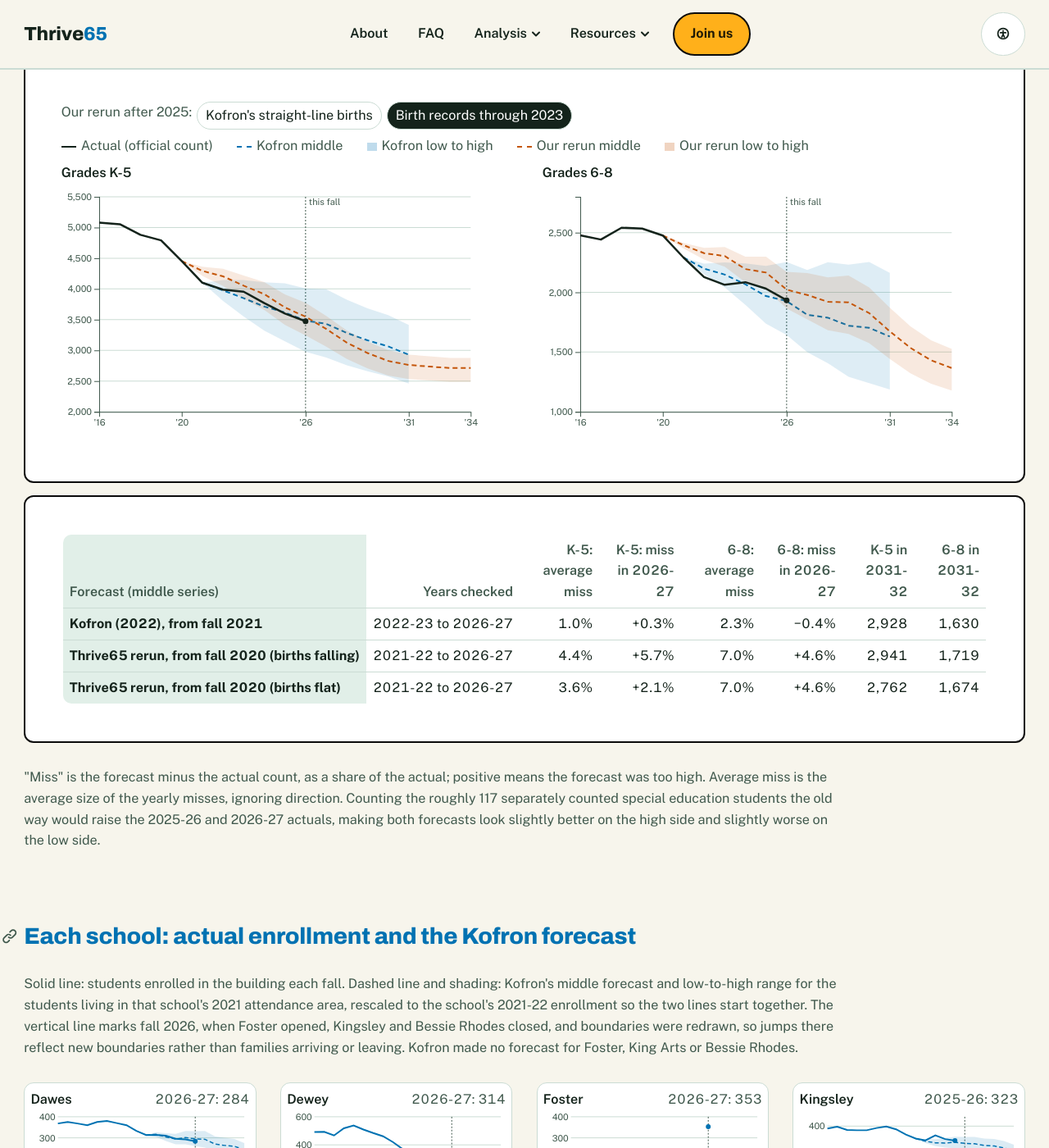
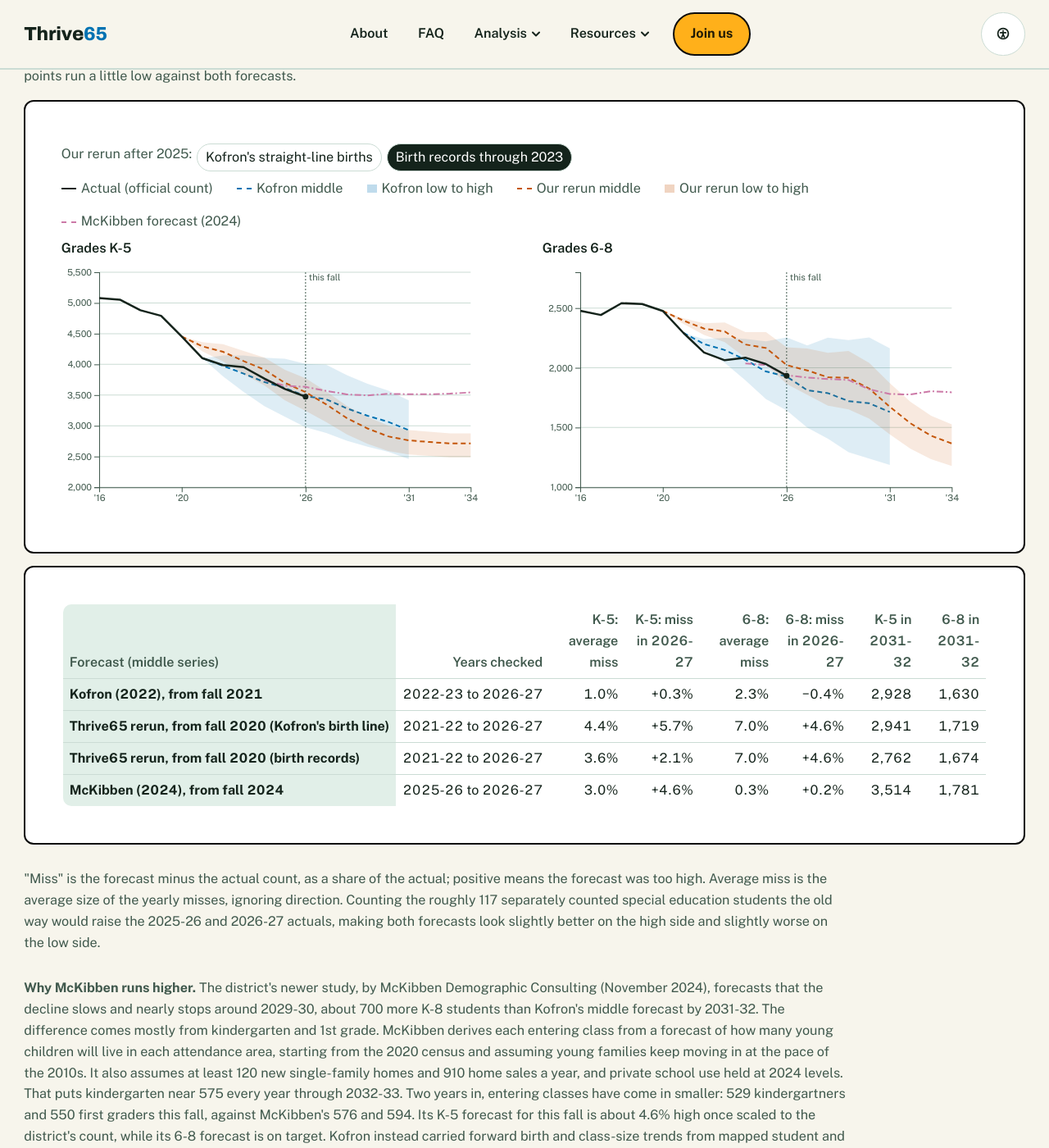
Before and after one commit to Thrive65/thrive65-site, a Jekyll site: the page built from analysis/enrollment.md, in a window 1280 px wide and 1400 px high, scrolled down 2692 px. Shown: the whole window at 82% size. Built offline with Jekyll 4.4.1, drawn with Linux system fonts in a browser that asks for light colours; part of the change alters nothing that is shown; some of the changed text lies outside the part shown.

Commit message:
Add McKibben (2024) forecast to enrollment forecast charts
Adds the district's November 2024 McKibben forecast, scaled to the
district's 2024-25 counts, to the K-8 trend and K-5/6-8 comparison charts
and accuracy table, with a note on why it runs higher than Kofron.

Co-Authored-By: Claude Opus 5.5 <noreply@anthropic.com>
Claude-Session: https://claude.ai/code/session_01SmpF7gL57aNoLck87onHpj

```diff
--- a/analysis/enrollment.md
+++ b/analysis/enrollment.md
@@ -21,7 +21,7 @@ wide: true
 </div>
 
 <h2 id="trend-vs-forecasts">District K-8 enrollment vs. the forecasts</h2>
-<p class="note">Kofron's four forecasts are rescaled to start from the district's official 2021-22 count, because his totals count every resident student, a slightly different group. The district's own projection is from its November 2025 memo.</p>
+<p class="note">Kofron's four forecasts are rescaled to start from the district's official 2021-22 count, because his totals count every resident student, a slightly different group. The district's own projection is from its November 2025 memo. The McKibben line is the district's newer demographic study (McKibben Demographic Consulting, November 2024), scaled to start from the district's 2024-25 count because McKibben also counts Park, Rice and separately counted special education students.</p>
 <div class="card">
   <div class="legend">
     <span><span class="sw" data-draw="lg-actual"></span>Actual</span>
@@ -29,6 +29,7 @@ wide: true
     <span><span class="box" data-draw="lg-band"></span>Kofron low to high</span>
     <span><span class="sw" style="border-top-style: dotted" data-draw="lg-snap"></span>Kofron "snapshot"</span>
     <span><span class="sw" data-draw="lg-d65"></span>District projection (2025)</span>
+    <span><span class="sw" style="border-top-style: dashed" data-draw="lg-mck"></span>McKibben forecast (2024)</span>
   </div>
   <div class="chart" id="trend" data-draw="trend"></div>
 </div>
@@ -51,6 +52,7 @@ wide: true
 </table>
 </div>
 <p class="note">"Miss" is the forecast minus the actual count, as a share of the actual; positive means the forecast was too high. Average miss is the average size of the yearly misses, ignoring direction. Counting the roughly 117 separately counted special education students the old way would raise the 2025-26 and 2026-27 actuals, making both forecasts look slightly better on the high side and slightly worse on the low side.</p>
+<p class="note" id="mckibben-note"><b>Why McKibben runs higher.</b> The district's newer study, by McKibben Demographic Consulting (November 2024), forecasts that the decline slows and nearly stops around 2029-30, about 700 more K-8 students than Kofron's middle forecast by 2031-32. The difference comes mostly from kindergarten and 1st grade. McKibben derives each entering class from a forecast of how many young children will live in each attendance area, starting from the 2020 census and assuming young families keep moving in at the pace of the 2010s. It also assumes at least 120 new single-family homes and 910 home sales a year, and private school use held at 2024 levels. That puts kindergarten near 575 every year through 2032-33. Two years in, entering classes have come in smaller: 529 kindergartners and 550 first graders this fall, against McKibben's 576 and 594. Its K-5 forecast for this fall is about 4.6% high once scaled to the district's count, while its 6-8 forecast is on target. Kofron instead carried forward birth and class-size trends from mapped student and birth addresses, with no separate assumption about families moving in.</p>
 
 <h2 id="each-school">Each school: actual enrollment and the Kofron forecast</h2>
 <p class="note">Solid line: students enrolled in the building each fall. Dashed line and shading: Kofron's middle forecast and low-to-high range for the students living in that school's 2021 attendance area, rescaled to the school's 2021-22 enrollment so the two lines start together. The vertical line marks fall 2026, when Foster opened, Kingsley and Bessie Rhodes closed, and boundaries were redrawn, so jumps there reflect new boundaries rather than families arriving or leaving. Kofron made no forecast for Foster, King Arts or Bessie Rhodes.</p>
@@ -149,6 +151,7 @@ wide: true
   <summary class="cluster"><span>Definitions, sources and cautions</span></summary>
   <ul>
     <li>Kofron is the ES65 Geodemographic Study by Charles Kofron (final revision March 3, 2022). It projected resident students by 2021 attendance area through 2031-32 in four series: high, middle, low, and a "snapshot" series assuming pandemic-era losses continued.</li>
+    <li>McKibben is the Evanston-Skokie School District 65 Demographic Study Report by McKibben Demographic Consulting LLC (November 18, 2024), summarized for the board in the district's Feb. 10, 2025 memo. Its enrollment forecast (Appendix D) counts Park, Rice and separately counted special education students, so this page scales it to the district's 2024-25 counts without those students (K-5 3,747, 6-8 2,036, from the November 2025 enrollment memo) and compares percentage change.</li>
     <li>Actual enrollment 2012-13 to 2025-26 comes from Thrive65's compilation of the District 65 Opening of Schools reports (K-8, excluding Park School and the Rice Education Center). Fall 2026 comes from the district's 2026-27 enrollment and demographics table including permissive transfers. Its K-8 total (5,408) is two more than the district's October 1 count (5,406).</li>
     <li>From 2025-26 the district counts some special education students (evaluation and services only, or placed outside the district) separately rather than at a school, about 120 K-8 students, and its later reports restate 2022-23 to 2024-25 the same way. That makes 2025-26 and later counts lower than earlier years on a like-for-like basis, by roughly 10 to 15 students per grade.</li>
     <li>School counts in fall 2026 reflect new boundaries: Foster opened and Kingsley and Bessie Rhodes closed. Changes at the redraw are mostly students reassigned, not families arriving or leaving.</li>
--- a/assets/data/enrollment/compare_bands.csv
+++ b/assets/data/enrollment/compare_bands.csv
@@ -1,24 +1,24 @@
-year,band_k5_actual,band_68_actual,kof_high_k5,kof_high_68,t65_high_falling_k5,t65_high_falling_68,t65_high_data_k5,t65_high_data_68,kof_mid_k5,kof_mid_68,t65_mid_falling_k5,t65_mid_falling_68,t65_mid_data_k5,t65_mid_data_68,kof_low_k5,kof_low_68,t65_low_falling_k5,t65_low_falling_68,t65_low_data_k5,t65_low_data_68,kof_snapshot_k5,kof_snapshot_68,t65_snapshot_falling_k5,t65_snapshot_falling_68,t65_snapshot_data_k5,t65_snapshot_data_68
-2012-13,4884,2143,,,,,,,,,,,,,,,,,,,,,,,,
-2013-14,4966,2150,,,,,,,,,,,,,,,,,,,,,,,,
-2014-15,4958,2258,,,,,,,,,,,,,,,,,,,,,,,,
-2015-16,4991,2380,,,,,,,,,,,,,,,,,,,,,,,,
-2016-17,5080,2478,,,,,,,,,,,,,,,,,,,,,,,,
-2017-18,5054,2442,,,,,,,,,,,,,,,,,,,,,,,,
-2018-19,4881,2541,,,,,,,,,,,,,,,,,,,,,,,,
-2019-20,4791,2534,,,,,,,,,,,,,,,,,,,,,,,,
-2020-21,4453,2476,,,4453,2476,4453,2476,,,4453,2476,4453,2476,,,4453,2476,4453,2476,,,4453,2476,4453,2476
-2021-22,4101,2292,4101,2292,4362,2414,4362,2414,4101,2292,4294,2395,4294,2395,4101,2292,4211,2368,4211,2368,4101,2292,4187,2363,4187,2363
-2022-23,3988,2128,4144,2241,4327,2373,4327,2373,3976,2199,4205,2328,4205,2328,3806,2152,4049,2275,4049,2275,3839,2151,3994,2275,3994,2275
-2023-24,3955,2063,4144,2251,4217,2380,4217,2380,3849,2149,4054,2304,4054,2304,3551,2041,3842,2214,3842,2214,3585,2057,3762,2216,3762,2216
-2024-25,3769,2085,4109,2242,4111,2299,4111,2299,3713,2068,3915,2195,3915,2195,3319,1896,3657,2085,3657,2085,3374,1921,3557,2090,3557,2090
-2025-26,3599,2031,4093,2222,3958,2299,3910,2299,3616,1969,3746,2166,3699,2166,3148,1737,3459,2026,3414,2026,3218,1781,3350,2014,3306,2014
-2026-27,3474,1934,4009,2255,3901,2172,3774,2172,3484,1927,3671,2023,3548,2023,2978,1643,3360,1865,3244,1865,3058,1680,3243,1841,3129,1841
-2027-28,,,3995,2187,3744,2162,3562,2162,3432,1812,3524,1978,3348,1978,2882,1499,3226,1773,3061,1773,2963,1552,3113,1728,2953,1728
-2028-29,,,3825,2252,3561,2126,3324,2126,3284,1788,3352,1921,3126,1921,2758,1407,3069,1683,2859,1683,2836,1464,2962,1626,2759,1626
-2029-30,,,3684,2232,3409,2141,3143,2141,3164,1721,3209,1916,2957,1916,2659,1293,2938,1652,2707,1652,2733,1360,2835,1585,2612,1585
-2030-31,,,3574,2255,3271,2041,3002,2041,3065,1703,3078,1826,2828,1826,2576,1240,2818,1575,2591,1575,2655,1302,2719,1511,2501,1511
-2031-32,,,3413,2163,3126,1921,2931,1871,2928,1630,2941,1719,2762,1674,2461,1187,2692,1483,2532,1443,2526,1257,2597,1422,2444,1384
-2032-33,,,,,2967,1847,2903,1715,,,2791,1653,2736,1535,,,2554,1425,2508,1323,,,2465,1367,2422,1269
-2033-34,,,,,2808,1787,2877,1599,,,2642,1599,2712,1431,,,2417,1379,2487,1234,,,2332,1323,2402,1183
-2034-35,,,,,2649,1719,2877,1527,,,2492,1538,2712,1366,,,2280,1327,2487,1178,,,2200,1273,2402,1130
+year,band_k5_actual,band_68_actual,kof_high_k5,kof_high_68,t65_high_falling_k5,t65_high_falling_68,t65_high_data_k5,t65_high_data_68,kof_mid_k5,kof_mid_68,t65_mid_falling_k5,t65_mid_falling_68,t65_mid_data_k5,t65_mid_data_68,kof_low_k5,kof_low_68,t65_low_falling_k5,t65_low_falling_68,t65_low_data_k5,t65_low_data_68,kof_snapshot_k5,kof_snapshot_68,t65_snapshot_falling_k5,t65_snapshot_falling_68,t65_snapshot_data_k5,t65_snapshot_data_68,mck_k5,mck_68
+2012-13,4884,2143,,,,,,,,,,,,,,,,,,,,,,,,,,
+2013-14,4966,2150,,,,,,,,,,,,,,,,,,,,,,,,,,
+2014-15,4958,2258,,,,,,,,,,,,,,,,,,,,,,,,,,
+2015-16,4991,2380,,,,,,,,,,,,,,,,,,,,,,,,,,
+2016-17,5080,2478,,,,,,,,,,,,,,,,,,,,,,,,,,
+2017-18,5054,2442,,,,,,,,,,,,,,,,,,,,,,,,,,
+2018-19,4881,2541,,,,,,,,,,,,,,,,,,,,,,,,,,
+2019-20,4791,2534,,,,,,,,,,,,,,,,,,,,,,,,,,
+2020-21,4453,2476,,,4453,2476,4453,2476,,,4453,2476,4453,2476,,,4453,2476,4453,2476,,,4453,2476,4453,2476,,
+2021-22,4101,2292,4101,2292,4362,2414,4362,2414,4101,2292,4294,2395,4294,2395,4101,2292,4211,2368,4211,2368,4101,2292,4187,2363,4187,2363,,
+2022-23,3988,2128,4144,2241,4327,2373,4327,2373,3976,2199,4205,2328,4205,2328,3806,2152,4049,2275,4049,2275,3839,2151,3994,2275,3994,2275,,
+2023-24,3955,2063,4144,2251,4217,2380,4217,2380,3849,2149,4054,2304,4054,2304,3551,2041,3842,2214,3842,2214,3585,2057,3762,2216,3762,2216,,
+2024-25,3769,2085,4109,2242,4111,2299,4111,2299,3713,2068,3915,2195,3915,2195,3319,1896,3657,2085,3657,2085,3374,1921,3557,2090,3557,2090,3747,2036
+2025-26,3599,2031,4093,2222,3958,2299,3910,2299,3616,1969,3746,2166,3699,2166,3148,1737,3459,2026,3414,2026,3218,1781,3350,2014,3306,2014,3652,2024
+2026-27,3474,1934,4009,2255,3901,2172,3774,2172,3484,1927,3671,2023,3548,2023,2978,1643,3360,1865,3244,1865,3058,1680,3243,1841,3129,1841,3634,1938
+2027-28,,,3995,2187,3744,2162,3562,2162,3432,1812,3524,1978,3348,1978,2882,1499,3226,1773,3061,1773,2963,1552,3113,1728,2953,1728,3569,1918
+2028-29,,,3825,2252,3561,2126,3324,2126,3284,1788,3352,1921,3126,1921,2758,1407,3069,1683,2859,1683,2836,1464,2962,1626,2759,1626,3512,1906
+2029-30,,,3684,2232,3409,2141,3143,2141,3164,1721,3209,1916,2957,1916,2659,1293,2938,1652,2707,1652,2733,1360,2835,1585,2612,1585,3494,1898
+2030-31,,,3574,2255,3271,2041,3002,2041,3065,1703,3078,1826,2828,1826,2576,1240,2818,1575,2591,1575,2655,1302,2719,1511,2501,1511,3521,1819
+2031-32,,,3413,2163,3126,1921,2931,1871,2928,1630,2941,1719,2762,1674,2461,1187,2692,1483,2532,1443,2526,1257,2597,1422,2444,1384,3514,1781
+2032-33,,,,,2967,1847,2903,1715,,,2791,1653,2736,1535,,,2554,1425,2508,1323,,,2465,1367,2422,1269,3514,1776
+2033-34,,,,,2808,1787,2877,1599,,,2642,1599,2712,1431,,,2417,1379,2487,1234,,,2332,1323,2402,1183,3523,1804
+2034-35,,,,,2649,1719,2877,1527,,,2492,1538,2712,1366,,,2280,1327,2487,1178,,,2200,1273,2402,1130,3544,1795
--- a/assets/data/enrollment/district_trend.csv
+++ b/assets/data/enrollment/district_trend.csv
@@ -1,21 +1,21 @@
-year,actual,kofron_high,kofron_mid,kofron_low,kofron_snapshot,district_proj_2025
-2012-13,7027,,,,,
-2013-14,7116,,,,,
-2014-15,7216,,,,,
-2015-16,7371,,,,,
-2016-17,7558,,,,,
-2017-18,7496,,,,,
-2018-19,7422,,,,,
-2019-20,7325,,,,,
-2020-21,6929,,,,,
-2021-22,6393,6393,6393,6393,6393,
-2022-23,6116,6385,6175,5958,5990,
-2023-24,6018,6396,5999,5591,5642,
-2024-25,5854,6352,5781,5215,5294,
-2025-26,5630,6316,5586,4885,5000,5630
-2026-27,5408,6264,5411,4621,4738,5489
-2027-28,,6183,5245,4381,4516,5362
-2028-29,,6076,5073,4166,4301,5262
-2029-30,,5914,4885,3954,4094,5200
-2030-31,,5827,4768,3818,3959,5105
-2031-32,,5574,4558,3650,3784,
+year,actual,kofron_high,kofron_mid,kofron_low,kofron_snapshot,district_proj_2025,mckibben_2024
+2012-13,7027,,,,,,
+2013-14,7116,,,,,,
+2014-15,7216,,,,,,
+2015-16,7371,,,,,,
+2016-17,7558,,,,,,
+2017-18,7496,,,,,,
+2018-19,7422,,,,,,
+2019-20,7325,,,,,,
+2020-21,6929,,,,,,
+2021-22,6393,6393,6393,6393,6393,,
+2022-23,6116,6385,6175,5958,5990,,
+2023-24,6018,6396,5999,5591,5642,,
+2024-25,5854,6352,5781,5215,5294,,5783
+2025-26,5630,6316,5586,4885,5000,5630,5677
+2026-27,5408,6264,5411,4621,4738,5489,5572
+2027-28,,6183,5245,4381,4516,5362,5487
+2028-29,,6076,5073,4166,4301,5262,5419
+2029-30,,5914,4885,3954,4094,5200,5391
+2030-31,,5827,4768,3818,3959,5105,5340
+2031-32,,5574,4558,3650,3784,,5294
--- a/assets/js/enrollment-dashboard.js
+++ b/assets/js/enrollment-dashboard.js
@@ -137,6 +137,7 @@ dash.draw('lg-mid', (el) => { el.style.borderTopColor = dash.colors[0]; });
 dash.draw('lg-band', (el) => { el.style.background = dash.colors[0]; });
 dash.draw('lg-snap', (el) => { el.style.borderTopColor = dash.colors[2]; });
 dash.draw('lg-d65', (el) => { el.style.borderTopColor = dash.colors[1]; });
+dash.draw('lg-mck', (el) => { el.style.borderTopColor = dash.colors[3]; });
 dash.draw('lg-k', (el) => { el.style.background = dash.colors[0]; });
 dash.draw('lg-5', (el) => { el.style.background = dash.colors[1]; });
 })();
@@ -147,7 +148,7 @@ dash.draw('trend', (el) => {
   const s = dash.data('district_trend');
   if (s.status !== 'ok') { el.textContent = s.status === 'error' ? 'Failed to load' : '—'; return; }
   el.replaceChildren();
-  const rows = s.data.map((r) => ({ year: r.year, actual: d65.num(r.actual), high: d65.num(r.kofron_high), mid: d65.num(r.kofron_mid), low: d65.num(r.kofron_low), snap: d65.num(r.kofron_snapshot), d65: d65.num(r.district_proj_2025) }));
+  const rows = s.data.map((r) => ({ year: r.year, actual: d65.num(r.actual), high: d65.num(r.kofron_high), mid: d65.num(r.kofron_mid), low: d65.num(r.kofron_low), snap: d65.num(r.kofron_snapshot), d65: d65.num(r.district_proj_2025), mck: d65.num(r.mckibben_2024) }));
   const W = el.clientWidth || 600, H = 300, m = { t: 14, r: 16, b: 28, l: 48 };
   const years = rows.map((r) => r.year);
   const x = d3.scalePoint(years, [m.l, W - m.r]);
@@ -164,6 +165,7 @@ dash.draw('trend', (el) => {
   svg.append('path').datum(rows).attr('d', line('mid')).attr('fill', 'none').style('stroke', dash.colors[0]).attr('stroke-width', 2).attr('stroke-dasharray', '6 4');
   svg.append('path').datum(rows).attr('d', line('snap')).attr('fill', 'none').style('stroke', dash.colors[2]).attr('stroke-width', 2).attr('stroke-dasharray', '2 3');
   svg.append('path').datum(rows).attr('d', line('d65')).attr('fill', 'none').style('stroke', dash.colors[1]).attr('stroke-width', 2);
+  svg.append('path').datum(rows).attr('d', line('mck')).attr('fill', 'none').style('stroke', dash.colors[3]).attr('stroke-width', 2).attr('stroke-dasharray', '8 3 2 3');
   svg.append('path').datum(rows).attr('d', line('actual')).attr('fill', 'none').style('stroke', dash.colors[0]).attr('stroke-width', 2.5).attr('stroke-linejoin', 'round');
   const last = rows.filter((r) => r.actual !== null).slice(-1)[0];
   svg.append('circle').attr('cx', x(last.year)).attr('cy', y(last.actual)).attr('r', 4).style('fill', dash.colors[0]);
@@ -179,6 +181,7 @@ dash.draw('trend', (el) => {
       if (r.mid !== null) L.push('Kofron middle: ' + d65.fmt(r.mid) + ' (' + d65.fmt(r.low) + '–' + d65.fmt(r.high) + ')');
       if (r.snap !== null) L.push('Kofron snapshot: ' + d65.fmt(r.snap));
       if (r.d65 !== null) L.push('District projection: ' + d65.fmt(r.d65));
+      if (r.mck !== null) L.push('McKibben (2024): ' + d65.fmt(r.mck));
       tip.show(L, x(r.year) / W * el.clientWidth, 10);
     })
     .on('pointerleave', () => { hover.attr('opacity', 0); tip.hide(); });
@@ -944,8 +947,9 @@ dash.calc('cmp_accuracy', {
       return { forecast: pre, years: from + '-' + String(from + 1).slice(2) + ' to 2026-27', k5_avg_err: avg(ek), k5_2026_err: Math.round(ek[ek.length - 1] * 10) / 10, m_avg_err: avg(em), m_2026_err: Math.round(em[em.length - 1] * 10) / 10, k5_2031: n(r31[k5f]), m_2031: n(r31[mf]) };
     };
     return [calc('Kofron (2022), from fall 2021', 2022, 'kof_mid_k5', 'kof_mid_68'),
-            calc('Thrive65 rerun, from fall 2020 (births falling)', 2021, 't65_mid_falling_k5', 't65_mid_falling_68'),
-            calc('Thrive65 rerun, from fall 2020 (births flat)', 2021, 't65_mid_data_k5', 't65_mid_data_68')];
+            calc('Thrive65 rerun, from fall 2020 (Kofron\'s birth line)', 2021, 't65_mid_falling_k5', 't65_mid_falling_68'),
+            calc('Thrive65 rerun, from fall 2020 (birth records)', 2021, 't65_mid_data_k5', 't65_mid_data_68'),
+            calc('McKibben (2024), from fall 2024', 2025, 'mck_k5', 'mck_68')];
   }
 });
 dash.draw('cmp-body', (tb) => {
@@ -982,6 +986,7 @@ function cmpDraw(el) {
   item({ background: dash.colors[0] }, 'Kofron low to high', true);
   item({ borderTopColor: dash.colors[1], borderTopStyle: 'dashed' }, 'Our rerun middle');
   item({ background: dash.colors[1] }, 'Our rerun low to high', true);
+  item({ borderTopColor: dash.colors[3], borderTopStyle: 'dashed' }, 'McKibben forecast (2024)');
   el.append(legend);
   const grid = document.createElement('div'); grid.className = 'nat-grid'; el.append(grid);
   const panels = [['k5', 'Grades K-5'], ['68', 'Grades 6-8']].map(([band, title]) => {
@@ -994,7 +999,7 @@ function cmpDraw(el) {
       kof: (s2) => (r) => get(r, `kof_${s2}_${band}`),
       t65: (s2) => (r) => get(r, `t65_${s2}_${bm}_${band}`)
     };
-    const vals = rows.flatMap((r) => [get(r, `band_${band}_actual`), series.kof('high')(r), series.kof('low')(r), series.t65('high')(r), series.t65('low')(r)]).filter((v) => v !== null);
+    const vals = rows.flatMap((r) => [get(r, `band_${band}_actual`), series.kof('high')(r), series.kof('low')(r), series.t65('high')(r), series.t65('low')(r), get(r, `mck_${band}`)]).filter((v) => v !== null);
     const W = box.clientWidth || 360, H = 300, m = { t: 12, r: 44, b: 26, l: 46 };
     const years = rows.map((r) => r.year);
     const x = d3.scalePoint(years, [m.l, W - m.r]);
@@ -1011,6 +1016,8 @@ function cmpDraw(el) {
       svg.append('path').datum(pr).attr('d', d3.area().x((r) => x(r.year)).y0((r) => y(series[key]('low')(r))).y1((r) => y(series[key]('high')(r)))).style('fill', c).style('opacity', 0.13);
       svg.append('path').datum(pr).attr('d', d3.line().x((r) => x(r.year)).y((r) => y(series[key]('mid')(r)))).attr('fill', 'none').style('stroke', c).attr('stroke-width', 2).attr('stroke-dasharray', '6 4');
     }
+    const mck = rows.filter((r) => get(r, `mck_${band}`) !== null);
+    svg.append('path').datum(mck).attr('d', d3.line().x((r) => x(r.year)).y((r) => y(get(r, `mck_${band}`)))).attr('fill', 'none').style('stroke', dash.colors[3]).attr('stroke-width', 2).attr('stroke-dasharray', '8 3 2 3');
     const act = rows.filter((r) => get(r, `band_${band}_actual`) !== null);
     svg.append('path').datum(act).attr('d', d3.line().x((r) => x(r.year)).y((r) => y(get(r, `band_${band}_actual`)))).attr('fill', 'none').style('stroke', 'var(--color-fg)').attr('stroke-width', 2.5).attr('stroke-linejoin', 'round');
     const la = act[act.length - 1];
@@ -1026,6 +1033,7 @@ function cmpDraw(el) {
         const a = get(r, `band_${band}_actual`); if (a !== null) L.push('Actual: ' + d65.fmt(a));
         if (series.kof('mid')(r) !== null) L.push('Kofron: ' + d65.fmt(series.kof('mid')(r)) + ' (' + d65.fmt(series.kof('low')(r)) + '–' + d65.fmt(series.kof('high')(r)) + ')');
         if (series.t65('mid')(r) !== null) L.push('Our rerun: ' + d65.fmt(series.t65('mid')(r)) + ' (' + d65.fmt(series.t65('low')(r)) + '–' + d65.fmt(series.t65('high')(r)) + ')');
+        if (get(r, `mck_${band}`) !== null) L.push('McKibben (2024): ' + d65.fmt(get(r, `mck_${band}`)));
         tip.show(L, Math.min(x(r.year), W * 0.45) / W * box.clientWidth, 10);
       })
       .on('pointerleave', () => { hover.attr('opacity', 0); tip.hide(); });
```
